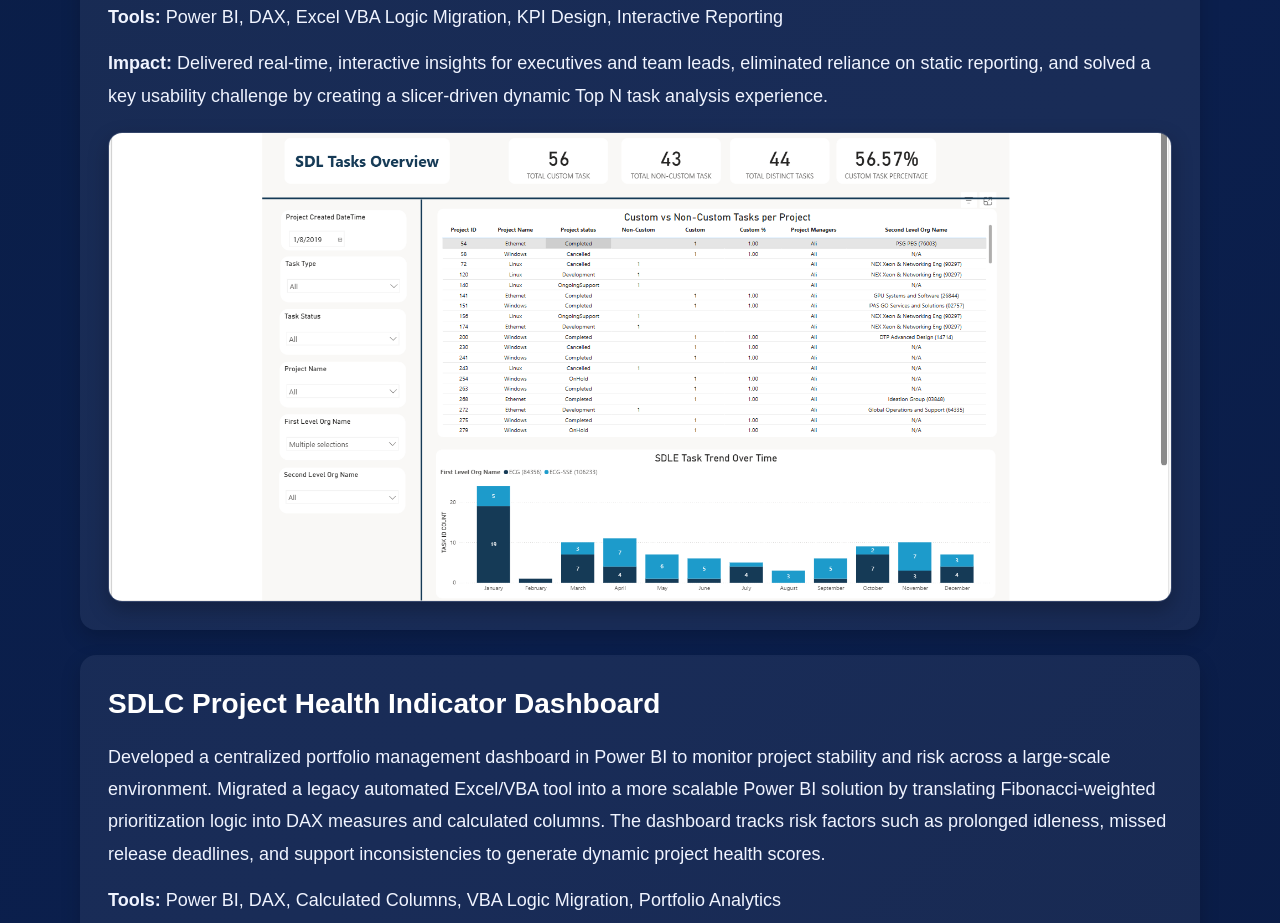
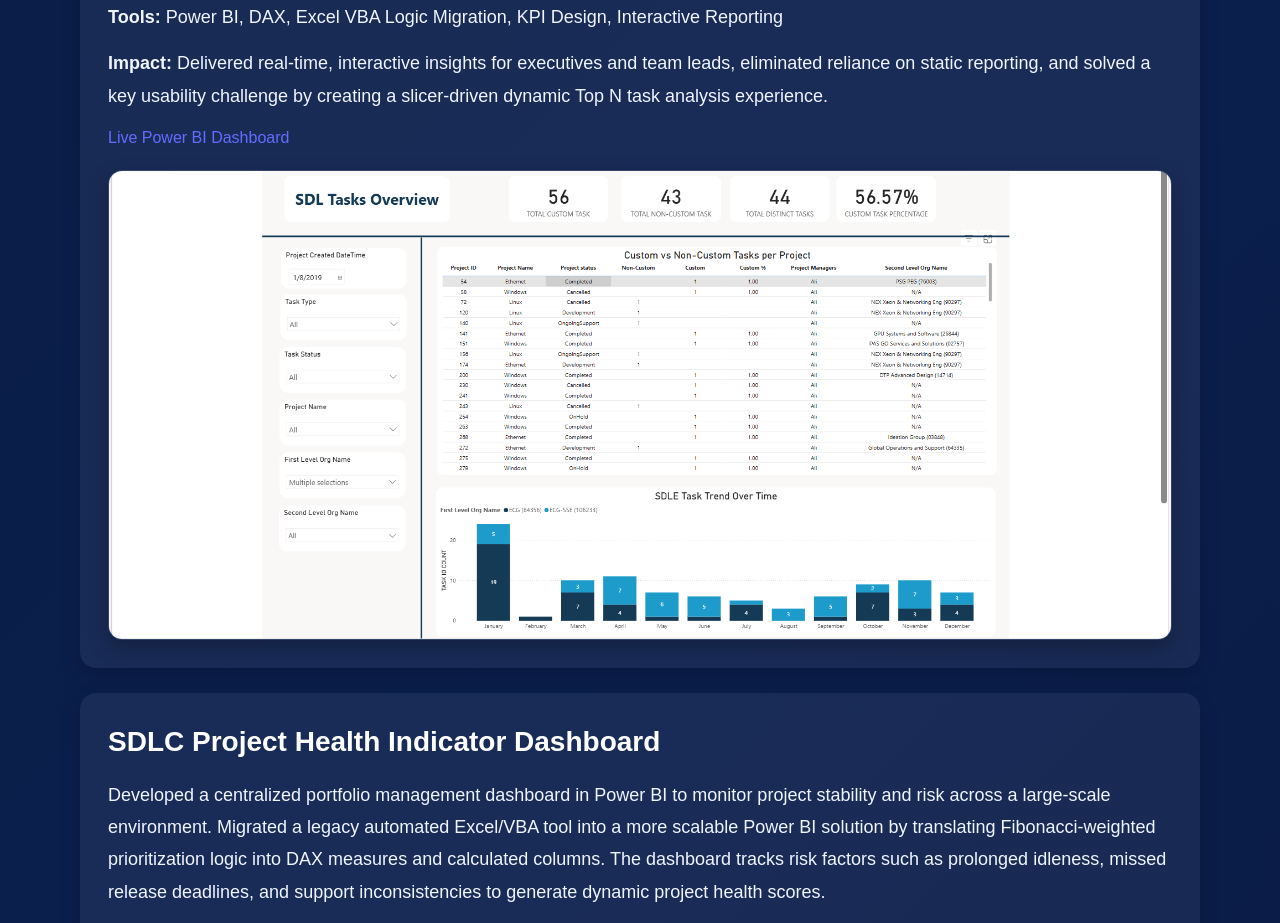
Before and after one commit to tamrat-dev-source/my-portfolio, a React (Vite) app: page / in a window 1280 px wide. Shown: the part 4120-5043 px from the top of the page. Built offline with nearby package versions, Linux system fonts and the light colour scheme.

Commit message:
Add SDL live dashboard button

```diff
--- a/src/App.jsx
+++ b/src/App.jsx
@@ -187,6 +187,11 @@ function App() {
             eliminated reliance on static reporting, and solved a key usability challenge by creating a
             slicer-driven dynamic Top N task analysis experience.
           </p>
+          <div className="project-links">
+  <a href={sdlTaskDashboardPublicLink} target="_blank" rel="noreferrer" className="project-link-btn">
+    Live Power BI Dashboard
+  </a>
+</div>
           <div className="project-image-wrapper">
             <a href={sdlTaskDashboardPublicLink} target="_blank" rel="noreferrer">
               <img
```
